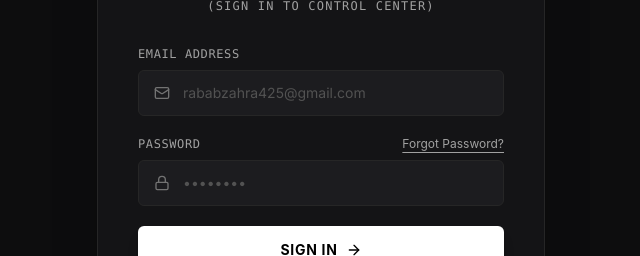
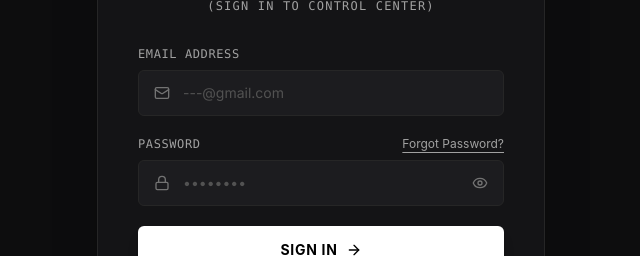
Before and after one commit to rababzahra-425/stackline-website, a React (Vite) app in the folder frontend/: page /admin/login in a window 1280 px wide. Shown: the part 221-477 px from the top of the page, without its empty margins (319-959 px from the left). Built offline with nearby package versions, Linux system fonts and the light colour scheme; a web font is replaced by a local one.

Commit message:
fix(auth): trim email whitespace in frontend login and auth service

```diff
--- a/frontend/src/modules/admin/auth/pages/LoginPage.jsx
+++ b/frontend/src/modules/admin/auth/pages/LoginPage.jsx
@@ -1,13 +1,14 @@
 import React, { useState } from 'react';
 import { Link, useNavigate } from 'react-router-dom';
 import { useAuth } from '../context/AuthContext';
-import { Lock, Mail, ArrowRight, AlertCircle, CheckCircle2 } from 'lucide-react';
+import { Lock, Mail, ArrowRight, AlertCircle, CheckCircle2, Eye, EyeOff } from 'lucide-react';
 
 export const LoginPage = () => {
   const navigate = useNavigate();
   const { login, googleAuth } = useAuth();
 
   const [formData, setFormData] = useState({ email: '', password: '' });
+  const [showPassword, setShowPassword] = useState(false);
   const [error, setError] = useState('');
   const [isSubmitting, setIsSubmitting] = useState(false);
 
@@ -25,7 +26,7 @@ export const LoginPage = () => {
 
     setIsSubmitting(true);
     try {
-      await login(formData.email, formData.password);
+      await login(formData.email.trim(), formData.password);
       navigate('/admin');
     } catch (err) {
       setError(err.message || 'Login failed. Please check your credentials.');
@@ -95,7 +96,7 @@ export const LoginPage = () => {
                 name="email"
                 value={formData.email}
                 onChange={handleChange}
-                placeholder="rababzahra425@gmail.com"
+                placeholder="---@gmail.com"
                 required
                 className="w-full bg-[#1c1c1f] border border-neutral-800 focus:border-white rounded-md py-3 pl-11 pr-4 text-sm text-white placeholder-neutral-600 focus:outline-none transition-colors"
               />
@@ -118,14 +119,22 @@ export const LoginPage = () => {
             <div className="relative">
               <Lock className="w-4 h-4 absolute left-4 top-1/2 -translate-y-1/2 text-neutral-500" />
               <input
-                type="password"
+                type={showPassword ? 'text' : 'password'}
                 name="password"
                 value={formData.password}
                 onChange={handleChange}
                 placeholder="••••••••"
                 required
-                className="w-full bg-[#1c1c1f] border border-neutral-800 focus:border-white rounded-md py-3 pl-11 pr-4 text-sm text-white placeholder-neutral-600 focus:outline-none transition-colors"
+                className="w-full bg-[#1c1c1f] border border-neutral-800 focus:border-white rounded-md py-3 pl-11 pr-11 text-sm text-white placeholder-neutral-600 focus:outline-none transition-colors"
               />
+              <button
+                type="button"
+                onClick={() => setShowPassword(!showPassword)}
+                className="absolute right-4 top-1/2 -translate-y-1/2 text-neutral-500 hover:text-neutral-300 focus:outline-none cursor-pointer"
+                aria-label={showPassword ? 'Hide password' : 'Show password'}
+              >
+                {showPassword ? <EyeOff className="w-4 h-4" /> : <Eye className="w-4 h-4" />}
+              </button>
             </div>
           </div>
 
```
Also changed, not shown: 1 other file (tests, documents, lock files or other folders).
